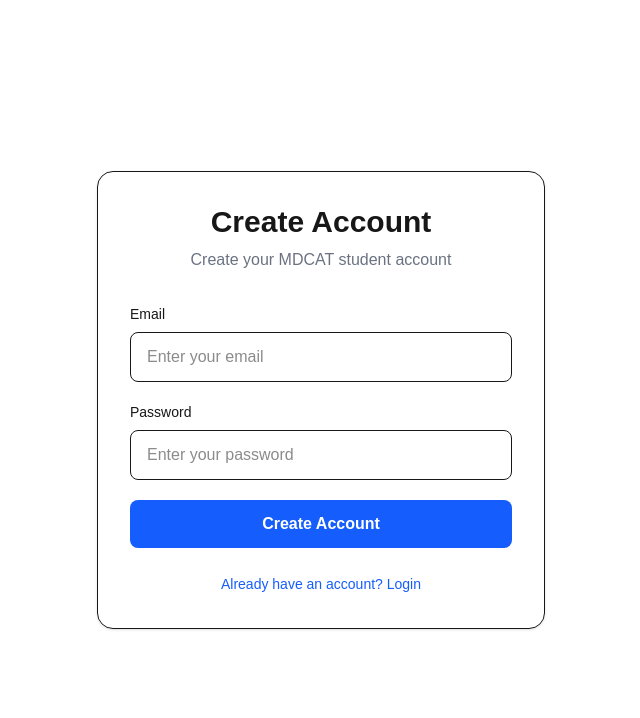
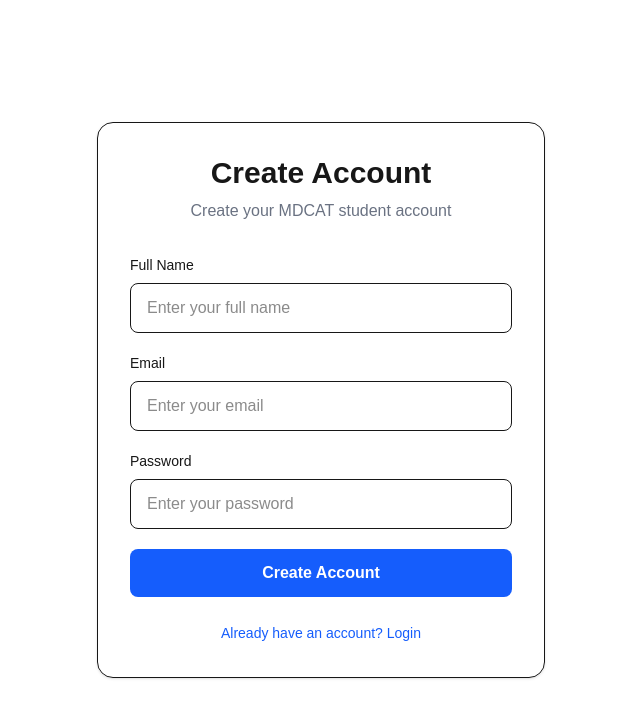
Before and after one commit to studyingtactics0-hash/mdcat-app, a Next.js app: page /login in a window 1280 px wide. Both pictures are taken after a click on the button "Don't have an account? Create one". Shown: the top 718 px of the page, without its empty margins (319-959 px from the left). Built offline with nearby package versions, Linux system fonts and the light colour scheme; no server answers.

Commit message:
Add student full name to signup

```diff
--- a/src/app/login/page.tsx
+++ b/src/app/login/page.tsx
@@ -26,8 +26,9 @@ export default function LoginPage() {
     );
   }, []);
 
-  const [email, setEmail] = useState("");
-  const [password, setPassword] = useState("");
+  const [fullName, setFullName] = useState("");
+const [email, setEmail] = useState("");
+const [password, setPassword] = useState("");
   const [isSignup, setIsSignup] = useState(false);
   const [loading, setLoading] = useState(false);
   const [message, setMessage] = useState("");
@@ -42,6 +43,11 @@ export default function LoginPage() {
       const { data, error } = await supabase.auth.signUp({
         email,
         password,
+        options: {
+          data: {
+            full_name: fullName,
+          },
+        },
       });
 
       console.log("SIGNUP DATA:", data);
@@ -85,6 +91,22 @@ export default function LoginPage() {
           </p>
 
           <form onSubmit={handleSubmit} className="space-y-5">
+          {isSignup && (
+  <div>
+    <label className="block text-sm font-medium mb-2">
+      Full Name
+    </label>
+
+    <input
+      type="text"
+      required
+      value={fullName}
+      onChange={(e) => setFullName(e.target.value)}
+      placeholder="Enter your full name"
+      className="w-full rounded-lg border px-4 py-3 outline-none"
+    />
+  </div>
+)}
             <div>
               <label className="block text-sm font-medium mb-2">
                 Email
--- a/src/app/tests/Biology/reproduction/test-5/page.tsx
+++ b/src/app/tests/Biology/reproduction/test-5/page.tsx
@@ -9,7 +9,7 @@ export default function ReproductionTest2Page() {
       questions={reproductionQuestions}
       title="Reproduction Test 5"
       subject="Biology"
-      chapter="Reproduction"
+      chapter="reproduction"
       timeLimit={60}
       questionCount={60}
     />
```
